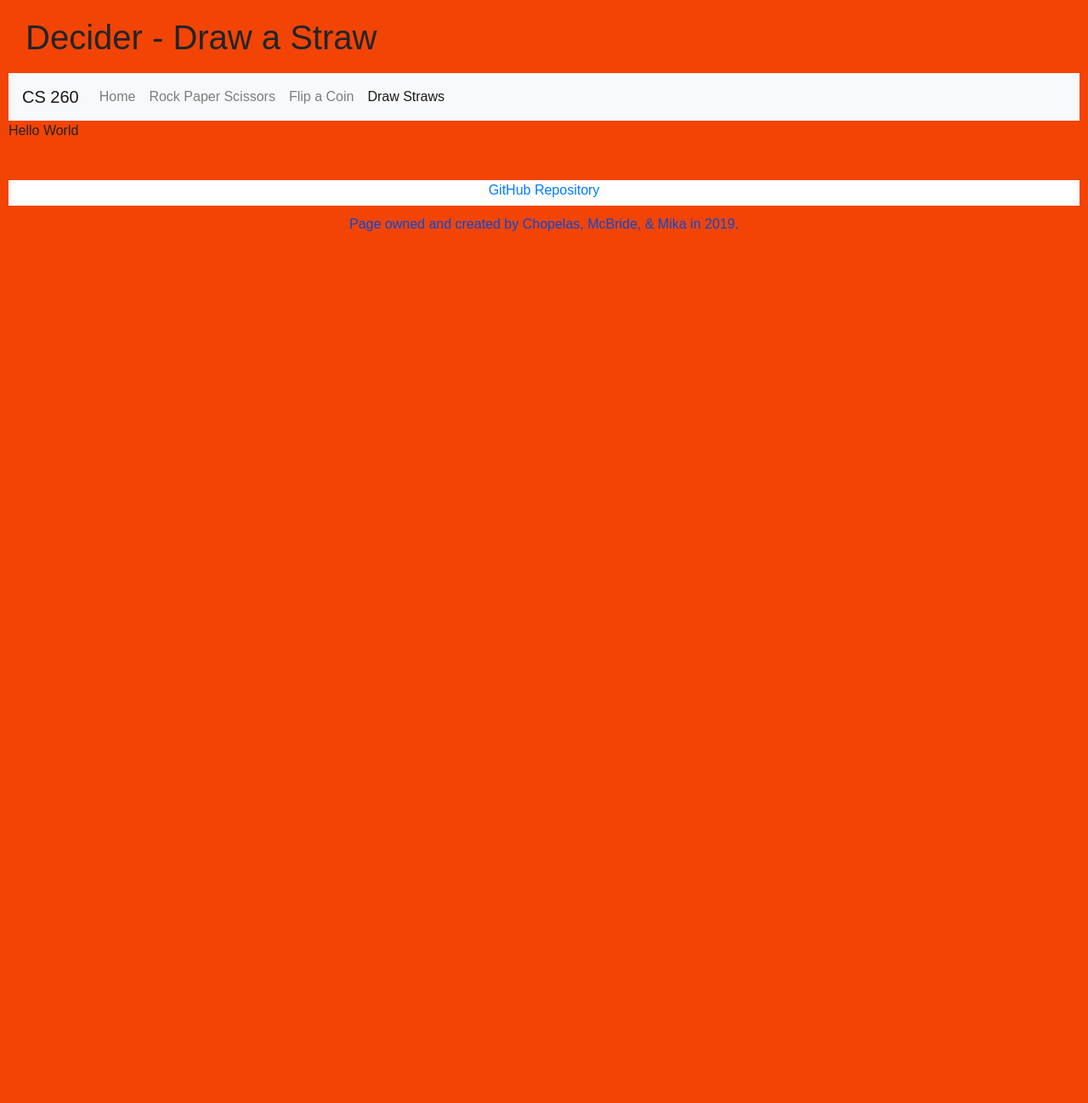
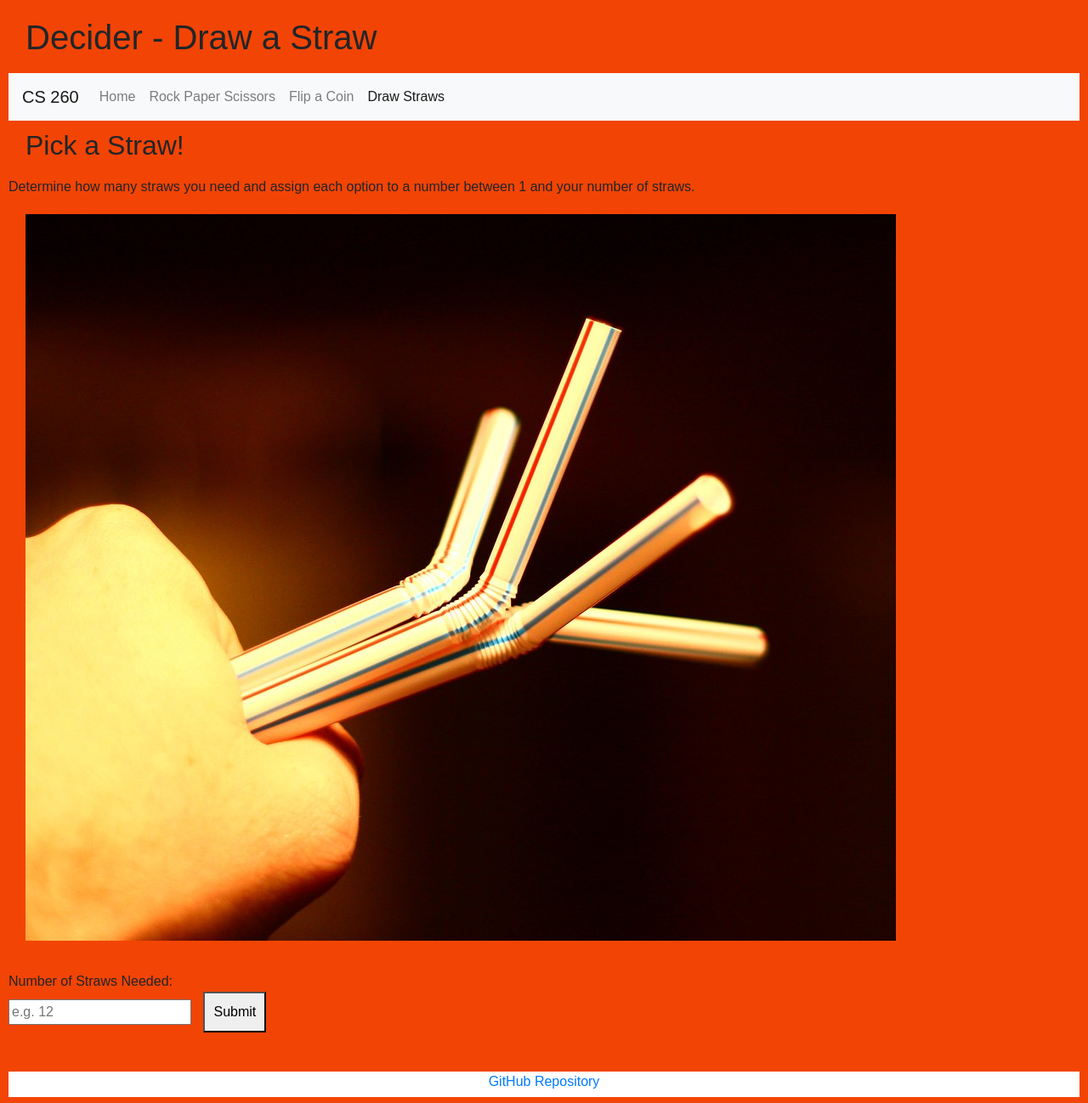
Before and after one commit to tesshoughton/Decider, a plain HTML site: page pages/Straw.html in a window 1280 px wide. Shown: the top 1298 px of the page at 85% size. Before the commit the page ends 800 px from the top, so only its background shows below. Drawn offline with nearby package versions, Linux system fonts and the light colour scheme; a web font is replaced by a local one.

Commit message:
Big progress on straws page

```diff
--- a/css/styles.css
+++ b/css/styles.css
@@ -46,6 +46,14 @@ button {
    padding-bottom:60px;   /* Height of the footer */
 }
 
+#shortstraw {
+    text-align: center;
+}
+
+.img {
+    padding: 20px;
+}
+
 /* Color Theme Swatches in Hex
 .ZA-SHARE-EXPO-2017:TRY-TRY-SEE-|-2017雜學校:有敢擇學-主視覺設計-1-hex { color: #044BD9; }
 .ZA-SHARE-EXPO-2017:TRY-TRY-SEE-|-2017雜學校:有敢擇學-主視覺設計-2-hex { color: #0455BF; }
--- a/pages/Straw.html
+++ b/pages/Straw.html
@@ -39,7 +39,35 @@
         </nav>
 
         <body>
-            <p>Hello World</p>
+            <h2>Pick a Straw!</h2>
+            <p>
+              Determine how many straws you need and assign each option to a number between 1 and your number of straws.
+              <img class="img" src="../straws.jpg" alt="Straws in Hand"></img>
+            </p>
+            Number of Straws Needed:<br>
+            <input type="text" placeholder="e.g. 12" id="numstraws">
+            <button onclick="pickStraw()">Submit</button>
+            <p id="shortstraw"></p>
+
+            <script>
+              function pickStraw() {
+                function getRandomNum(min, max) {
+                  return Math.floor(Math.random() * (max - min)) + min;
+                }
+                var input = document.getElementById("numstraws").value;
+                var totalstraws = parseInt(input);
+                var answer;
+                if (typeof(totalstraws) == "number") {
+                  var rand = getRandomNum(1, totalstraws);
+                  answer = rand.toString() + " got the short straw!";
+                } else {
+                  answer = "Please enter a number."
+                }
+
+                document.getElementById("shortstraw").style.color="#044BD9";
+                document.getElementById("shortstraw").innerText = answer;
+              }
+            </script>
         </body>
       </div>
       <div id="footer">
```
Also changed, not shown: straws.jpg (added).
